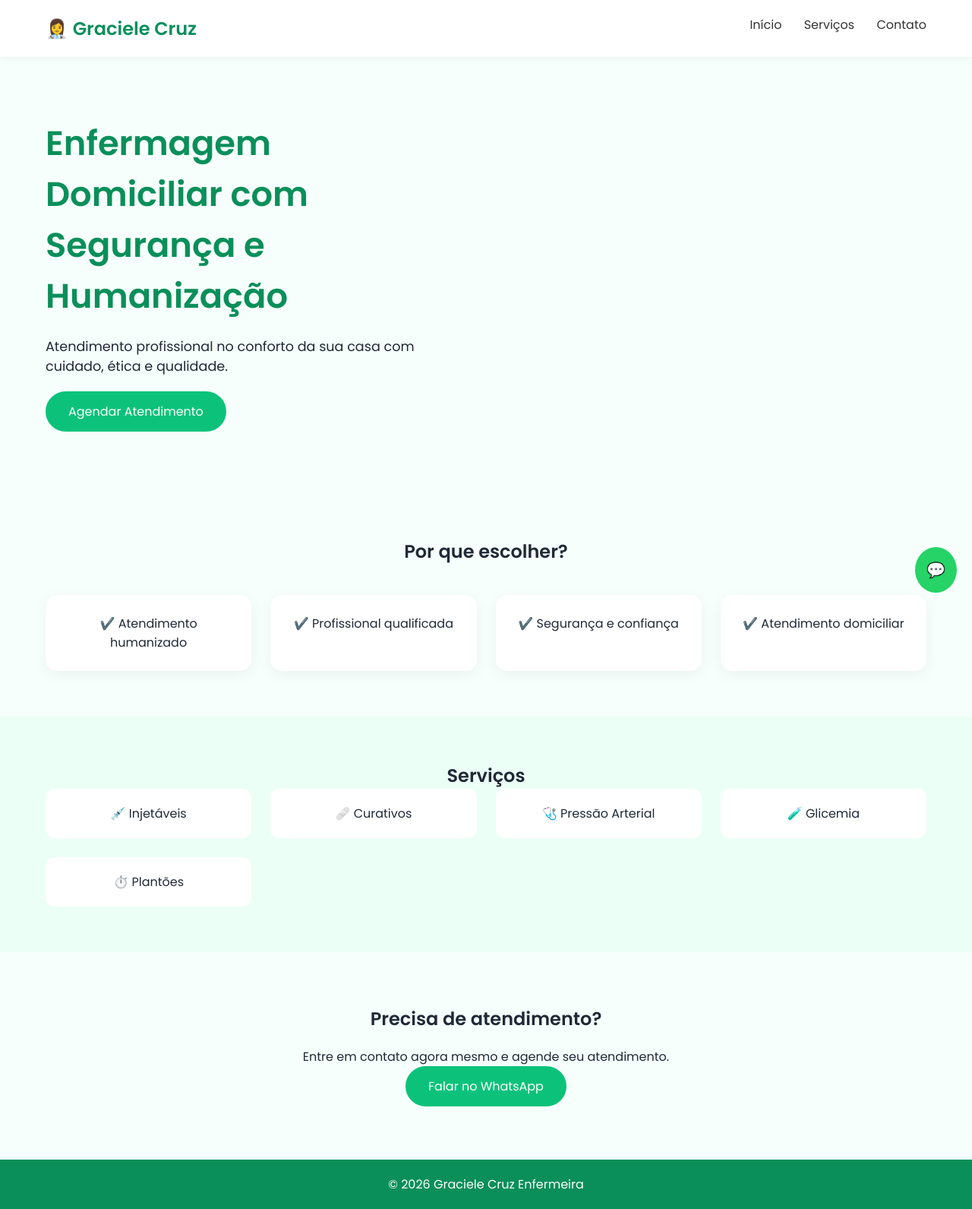
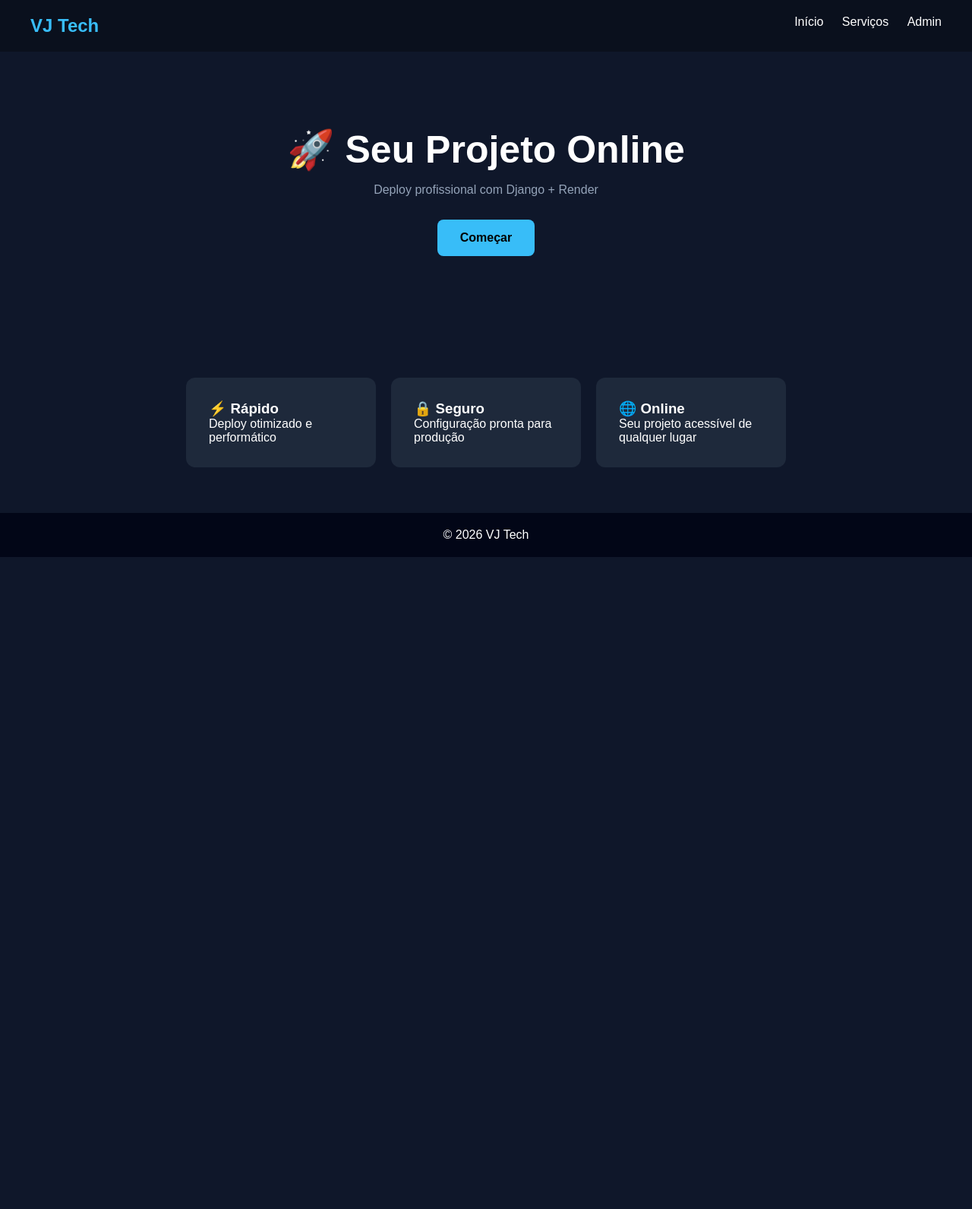
Before and after one commit to sispardal/meu_projeto, a Python web app: template core/templates/home.html in a window 1280 px wide. Shown: the whole page at 76% size. After the commit the page ends 733 px from the top, so only its background shows below. Run offline with Jinja, Linux system fonts and the light colour scheme; the template is opened without the code that fills it, so the values that code supplies are empty.

Commit message:
landing premium

```diff
--- a/core/templates/home.html
+++ b/core/templates/home.html
@@ -2,206 +2,127 @@
 <html lang="pt-br">
   <head>
     <meta charset="UTF-8" />
-    <meta name="viewport" content="width=device-width, initial-scale=1.0" />
-
-    <title>Graciele Cruz | Enfermeira Domiciliar</title>
-
-    <link
-      href="https://fonts.googleapis.com/css2?family=Poppins:wght@300;400;600&display=swap"
-      rel="stylesheet"
-    />
+    <title>Meu Projeto</title>
 
     <style>
       * {
         margin: 0;
         padding: 0;
         box-sizing: border-box;
-        font-family: "Poppins", sans-serif;
       }
 
       body {
-        background: #f6fffb;
-        color: #1f2937;
+        font-family: Arial, sans-serif;
+        background: #0f172a;
+        color: white;
       }
 
-      /* NAV */
-      nav {
+      header {
         display: flex;
         justify-content: space-between;
-        padding: 20px 60px;
-        background: white;
-        box-shadow: 0 2px 10px rgba(0, 0, 0, 0.05);
+        padding: 20px 40px;
+        background: rgba(0, 0, 0, 0.3);
       }
 
-      nav h2 {
-        color: #0a8f5a;
+      header h2 {
+        color: #38bdf8;
       }
 
       nav a {
+        margin-left: 20px;
         text-decoration: none;
-        margin-left: 25px;
-        color: #333;
-        font-weight: 500;
+        color: white;
       }
 
-      /* HERO */
       .hero {
-        display: flex;
-        flex-wrap: wrap;
-        align-items: center;
-        justify-content: space-between;
-        padding: 80px 60px;
-      }
-
-      .hero-text {
-        max-width: 500px;
+        text-align: center;
+        padding: 100px 20px;
       }
 
       .hero h1 {
-        font-size: 2.8rem;
-        color: #0a8f5a;
+        font-size: 50px;
       }
 
       .hero p {
-        margin: 20px 0;
-        font-size: 1.1rem;
+        margin-top: 15px;
+        color: #94a3b8;
       }
 
       .btn {
-        background: #0cc27a;
-        color: white;
-        padding: 14px 30px;
-        border-radius: 30px;
+        display: inline-block;
+        margin-top: 30px;
+        padding: 15px 30px;
+        background: #38bdf8;
+        color: black;
+        border-radius: 8px;
         text-decoration: none;
-        display: inline-block;
+        font-weight: bold;
+      }
+
+      .services {
+        display: flex;
+        justify-content: center;
+        gap: 20px;
+        padding: 60px 20px;
+        flex-wrap: wrap;
+      }
+
+      .card {
+        background: #1e293b;
+        padding: 30px;
+        border-radius: 12px;
+        width: 250px;
         transition: 0.3s;
       }
 
-      .btn:hover {
-        background: #099e63;
+      .card:hover {
+        transform: translateY(-10px);
+        background: #334155;
       }
 
-      /* DIFERENCIAIS */
-      .features {
-        padding: 60px;
-        text-align: center;
-      }
-
-      .features h2 {
-        margin-bottom: 40px;
-      }
-
-      .grid {
-        display: grid;
-        grid-template-columns: repeat(auto-fit, minmax(220px, 1fr));
-        gap: 25px;
-      }
-
-      .box {
-        background: white;
-        padding: 25px;
-        border-radius: 15px;
-        box-shadow: 0 5px 20px rgba(0, 0, 0, 0.05);
-      }
-
-      /* SERVIÇOS */
-      .services {
-        padding: 60px;
-        background: #ecfff6;
-        text-align: center;
-      }
-
-      .card {
-        background: white;
-        padding: 20px;
-        border-radius: 12px;
-      }
-
-      /* CTA */
-      .cta {
-        padding: 70px;
-        text-align: center;
-      }
-
-      .cta h2 {
-        margin-bottom: 20px;
-      }
-
-      /* FOOTER */
       footer {
-        background: #0a8f5a;
-        color: white;
         text-align: center;
         padding: 20px;
-      }
-
-      /* WHATSAPP */
-      .whatsapp {
-        position: fixed;
-        bottom: 20px;
-        right: 20px;
-        background: #25d366;
-        padding: 15px;
-        border-radius: 50%;
-        color: white;
-        font-size: 20px;
-        text-decoration: none;
+        background: #020617;
       }
     </style>
   </head>
 
   <body>
-    <nav>
-      <h2>👩‍⚕️ Graciele Cruz</h2>
-      <div>
+    <header>
+      <h2>VJ Tech</h2>
+      <nav>
         <a href="#">Início</a>
-        <a href="#servicos">Serviços</a>
-        <a href="#contato">Contato</a>
-      </div>
-    </nav>
+        <a href="#">Serviços</a>
+        <a href="/admin">Admin</a>
+      </nav>
+    </header>
 
     <section class="hero">
-      <div class="hero-text">
-        <h1>Enfermagem Domiciliar com Segurança e Humanização</h1>
-        <p>
-          Atendimento profissional no conforto da sua casa com cuidado, ética e
-          qualidade.
-        </p>
-        <a href="https://wa.me/5591998100998" class="btn"
-          >Agendar Atendimento</a
-        >
+      <h1>🚀 Seu Projeto Online</h1>
+      <p>Deploy profissional com Django + Render</p>
+      <a href="/admin" class="btn">Começar</a>
+    </section>
+
+    <section class="services">
+      <div class="card">
+        <h3>⚡ Rápido</h3>
+        <p>Deploy otimizado e performático</p>
+      </div>
+
+      <div class="card">
+        <h3>🔒 Seguro</h3>
+        <p>Configuração pronta para produção</p>
+      </div>
+
+      <div class="card">
+        <h3>🌐 Online</h3>
+        <p>Seu projeto acessível de qualquer lugar</p>
       </div>
     </section>
 
-    <section class="features">
-      <h2>Por que escolher?</h2>
-      <div class="grid">
-        <div class="box">✔️ Atendimento humanizado</div>
-        <div class="box">✔️ Profissional qualificada</div>
-        <div class="box">✔️ Segurança e confiança</div>
-        <div class="box">✔️ Atendimento domiciliar</div>
-      </div>
-    </section>
-
-    <section class="services" id="servicos">
-      <h2>Serviços</h2>
-      <div class="grid">
-        <div class="card">💉 Injetáveis</div>
-        <div class="card">🩹 Curativos</div>
-        <div class="card">🩺 Pressão Arterial</div>
-        <div class="card">🧪 Glicemia</div>
-        <div class="card">⏱️ Plantões</div>
-      </div>
-    </section>
-
-    <section class="cta" id="contato">
-      <h2>Precisa de atendimento?</h2>
-      <p>Entre em contato agora mesmo e agende seu atendimento.</p>
-      <a href="https://wa.me/5591998100998" class="btn">Falar no WhatsApp</a>
-    </section>
-
-    <footer>© 2026 Graciele Cruz Enfermeira</footer>
-
-    <a href="https://wa.me/5591998100998" class="whatsapp">💬</a>
+    <footer>
+      <p>© 2026 VJ Tech</p>
+    </footer>
   </body>
 </html>
```
Also changed, not shown: templates/core/home.html (deleted, +0 -55 lines), 1 other file.
